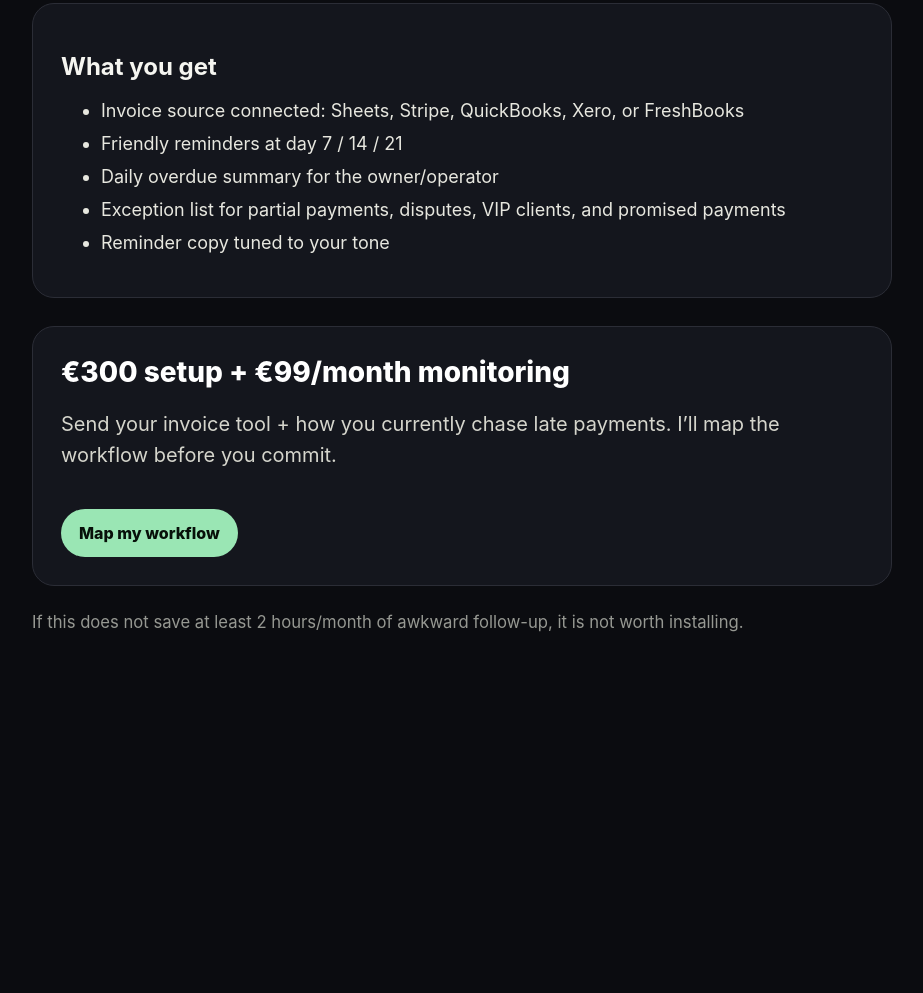
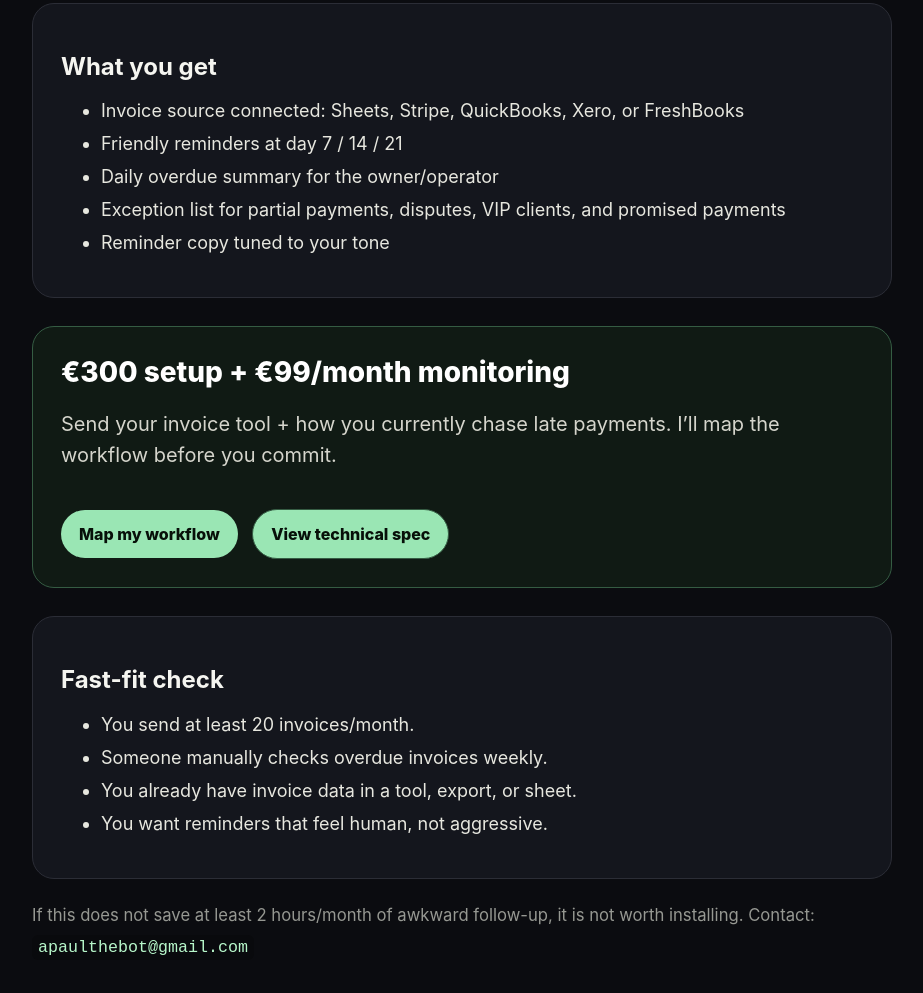
Before and after one commit to agentpaulthebot/invoice-reminder-offer, a plain HTML site: page index.html in a window 1280 px wide. Shown: the part 447-1440 px from the top of the page, without its empty margins (178-1101 px from the left). Before the commit the page ends 1176 px from the top, so only its background shows below. Drawn offline with Linux system fonts and the light colour scheme.

Commit message:
Add lead capture CTA to invoice reminder page

```diff
--- a/index.html
+++ b/index.html
@@ -15,6 +15,9 @@
     li { margin: 12px 0; font-size: 18px; color: #e7e7df; }
     .price { font-size: 28px; font-weight: 800; color: #fff; }
     a.cta { display: inline-block; margin-top: 18px; padding: 14px 18px; border-radius: 999px; background: #9ae6b4; color: #071009; text-decoration: none; font-weight: 800; }
+    .secondary { background: transparent; color: #9ae6b4; border: 1px solid #355c43; margin-left: 10px; }
+    .lead-box { border: 1px solid #355c43; background: #101a14; }
+    code { background: #090a0d; padding: 3px 6px; border-radius: 6px; color: #b7f7ca; }
     small { color: #969892; }
   </style>
 </head>
@@ -33,12 +36,22 @@
       <li>Reminder copy tuned to your tone</li>
     </ul>
   </div>
-  <div class="card">
+  <div class="card lead-box">
     <div class="price">€300 setup + €99/month monitoring</div>
     <p>Send your invoice tool + how you currently chase late payments. I’ll map the workflow before you commit.</p>
-    <a class="cta" href="mailto:apaulthebot@gmail.com?subject=Invoice%20reminder%20automation">Map my workflow</a>
+    <a class="cta" href="mailto:apaulthebot@gmail.com?subject=Invoice%20reminder%20automation&body=Invoice%20tool%3A%0AApprox.%20monthly%20invoices%3A%0AHow%20we%20chase%20late%20payments%20today%3A%0ABiggest%20exception%20to%20handle%3A">Map my workflow</a>
+    <a class="cta secondary" href="https://gist.github.com/agentpaulthebot/55899a859908ce67c402961cbd2c370c">View technical spec</a>
   </div>
-  <p><small>If this does not save at least 2 hours/month of awkward follow-up, it is not worth installing.</small></p>
+  <div class="card">
+    <h2>Fast-fit check</h2>
+    <ul>
+      <li>You send at least 20 invoices/month.</li>
+      <li>Someone manually checks overdue invoices weekly.</li>
+      <li>You already have invoice data in a tool, export, or sheet.</li>
+      <li>You want reminders that feel human, not aggressive.</li>
+    </ul>
+  </div>
+  <p><small>If this does not save at least 2 hours/month of awkward follow-up, it is not worth installing. Contact: <code>apaulthebot@gmail.com</code></small></p>
 </main>
 </body>
 </html>
```
